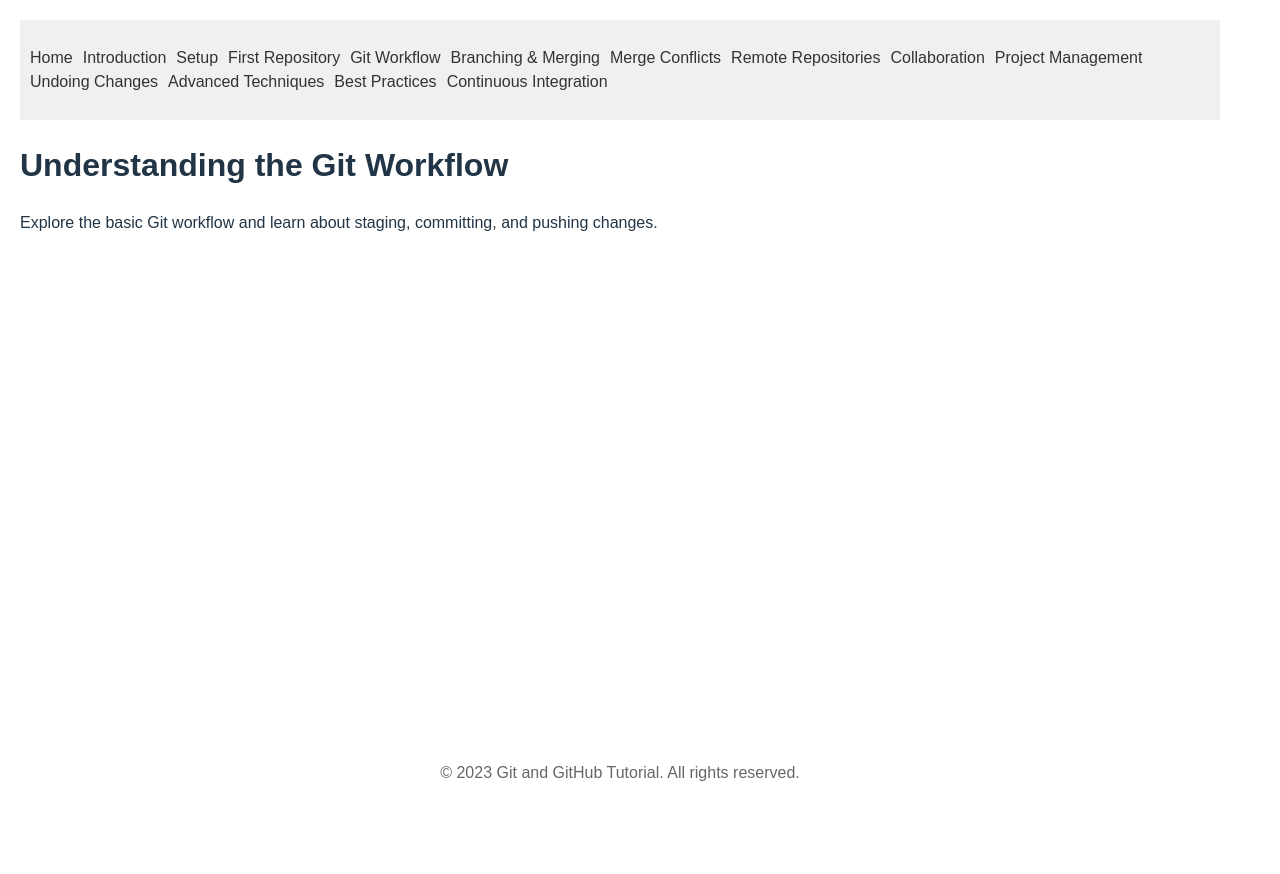
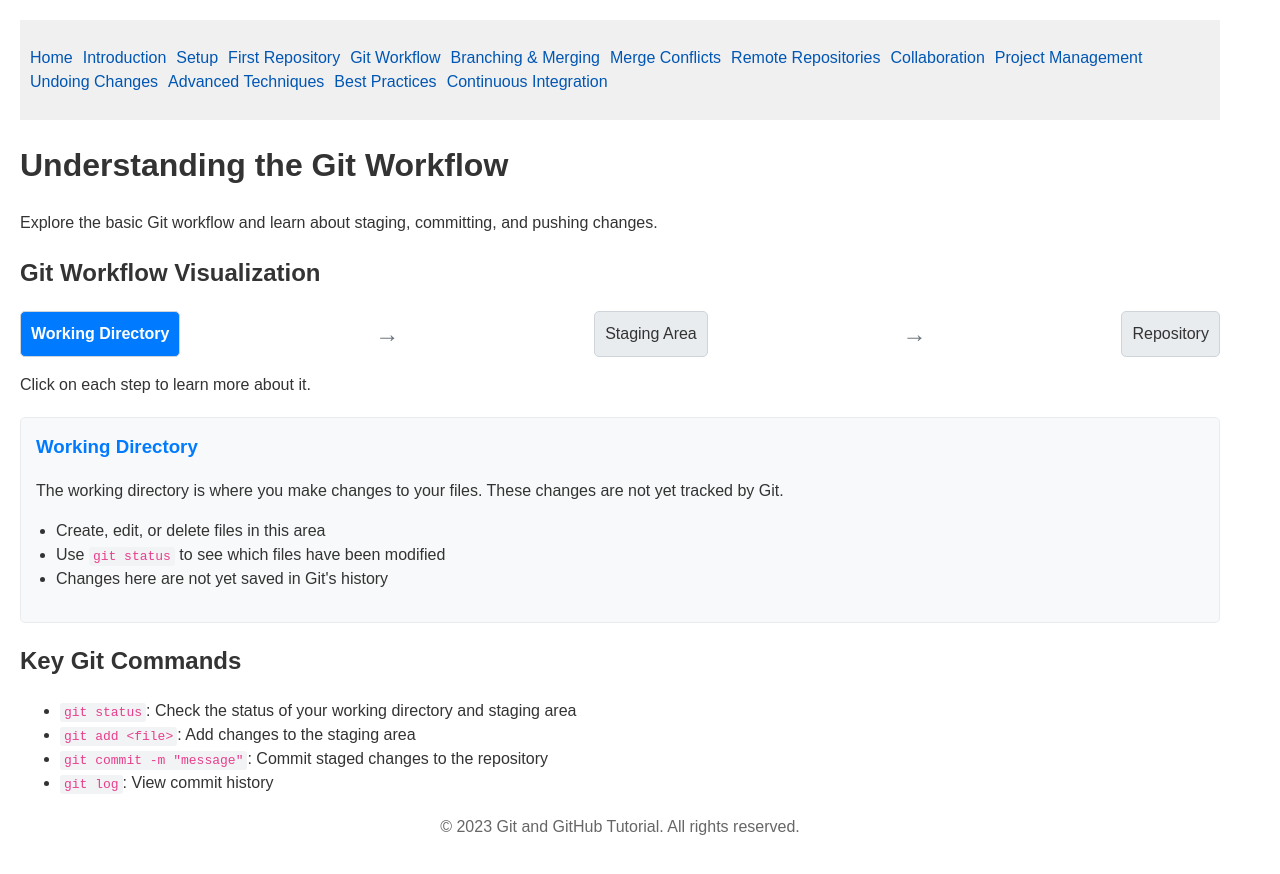
Before and after one commit to mamertofabian/github-interactive-tutorial, a React (Vite) app: page /git-workflow in a window 1280 px wide. Before the commit the page ends 821 px from the top, so only its background shows below. Built offline with nearby package versions, Linux system fonts and the light colour scheme.

Commit message:
Implement Git Workflow

```diff
--- a/src/App.css
+++ b/src/App.css
@@ -3,6 +3,8 @@
   max-width: 1200px;
   margin: 0 auto;
   padding: 20px;
+  color: #333;
+  background-color: #fff;
 }
 
 header {
@@ -24,7 +26,7 @@ nav ul li {
 
 nav ul li a {
   text-decoration: none;
-  color: #333;
+  color: #0056b3;
 }
 
 main {
@@ -44,24 +46,26 @@ footer {
 }
 
 .conflict-warning {
-  background-color: #ffeeee;
-  border: 1px solid #ffcccc;
+  background-color: #fff3cd;
+  border: 1px solid #ffeeba;
+  color: #856404;
   padding: 10px;
   margin-top: 10px;
 }
 
-/* New styles for the Setup component */
+/* Styles for the Setup component */
 .setup button {
   margin-right: 10px;
   margin-bottom: 10px;
   padding: 5px 10px;
-  background-color: #f0f0f0;
-  border: 1px solid #ccc;
+  background-color: #007bff;
+  color: #fff;
+  border: 1px solid #0056b3;
   cursor: pointer;
 }
 
 .setup button:hover {
-  background-color: #e0e0e0;
+  background-color: #0056b3;
 }
 
 .setup form {
@@ -83,7 +87,8 @@ footer {
 }
 
 .setup pre {
-  background-color: #f0f0f0;
+  background-color: #f8f9fa;
+  color: #333;
   padding: 10px;
   border-radius: 5px;
   overflow-x: auto;
@@ -146,3 +151,94 @@ footer {
     width: 100%;
   }
 }
+
+/* Styles for the GitWorkflow component */
+.workflow-visualization {
+  margin-bottom: 20px;
+}
+
+.workflow-container {
+  display: flex;
+  justify-content: space-between;
+  align-items: center;
+  margin-bottom: 10px;
+}
+
+.workflow-step {
+  background-color: #e9ecef;
+  color: #333;
+  border: 1px solid #ced4da;
+  padding: 10px;
+  border-radius: 5px;
+  cursor: pointer;
+  transition: background-color 0.3s;
+}
+
+.workflow-step:hover {
+  background-color: #ced4da;
+}
+
+.workflow-step.active {
+  background-color: #007bff;
+  color: #fff;
+  font-weight: bold;
+}
+
+.workflow-arrow {
+  font-size: 24px;
+  color: #6c757d;
+}
+
+.workflow-explanation {
+  background-color: #f8f9fa;
+  color: #333;
+  border: 1px solid #e9ecef;
+  padding: 15px;
+  border-radius: 5px;
+  margin-bottom: 20px;
+}
+
+.workflow-explanation h3 {
+  margin-top: 0;
+  color: #007bff;
+}
+
+.workflow-explanation ul {
+  padding-left: 20px;
+}
+
+code {
+  background-color: #f1f3f5;
+  color: #e83e8c;
+  padding: 2px 4px;
+  border-radius: 3px;
+}
+
+@media (max-width: 768px) {
+  nav ul {
+    flex-direction: column;
+  }
+
+  nav ul li {
+    margin-bottom: 5px;
+  }
+
+  .setup input {
+    width: 100%;
+  }
+
+  .workflow-container {
+    flex-direction: column;
+  }
+
+  .workflow-step {
+    margin-bottom: 10px;
+    width: 100%;
+    text-align: center;
+  }
+
+  .workflow-arrow {
+    transform: rotate(90deg);
+    margin: 10px 0;
+  }
+}
--- /dev/null
+++ b/src/components/WorkflowExplanation.tsx
@@ -0,0 +1,51 @@
+import React from 'react'
+
+interface WorkflowExplanationProps {
+  currentStep: 'working' | 'staging' | 'repository'
+}
+
+const WorkflowExplanation: React.FC<WorkflowExplanationProps> = ({ currentStep }) => {
+  const explanations = {
+    working: (
+      <>
+        <h3>Working Directory</h3>
+        <p>The working directory is where you make changes to your files. These changes are not yet tracked by Git.</p>
+        <ul>
+          <li>Create, edit, or delete files in this area</li>
+          <li>Use <code>git status</code> to see which files have been modified</li>
+          <li>Changes here are not yet saved in Git's history</li>
+        </ul>
+      </>
+    ),
+    staging: (
+      <>
+        <h3>Staging Area</h3>
+        <p>The staging area is where you prepare changes for a commit. It's like a "pre-commit" holding area.</p>
+        <ul>
+          <li>Use <code>git add &lt;file&gt;</code> to stage changes</li>
+          <li>You can stage specific files or all changes at once</li>
+          <li>Staged changes are ready to be committed</li>
+        </ul>
+      </>
+    ),
+    repository: (
+      <>
+        <h3>Repository</h3>
+        <p>The repository is where Git permanently stores changes as commits. Each commit is a snapshot of your project.</p>
+        <ul>
+          <li>Use <code>git commit -m "message"</code> to create a new commit</li>
+          <li>Commits are saved in the project's history</li>
+          <li>You can view the commit history with <code>git log</code></li>
+        </ul>
+      </>
+    ),
+  }
+
+  return (
+    <div className="workflow-explanation">
+      {explanations[currentStep]}
+    </div>
+  )
+}
+
+export default WorkflowExplanation
--- /dev/null
+++ b/src/components/WorkflowVisualization.tsx
@@ -0,0 +1,39 @@
+import React from 'react'
+
+interface WorkflowVisualizationProps {
+  currentStep: 'working' | 'staging' | 'repository'
+  setCurrentStep: React.Dispatch<React.SetStateAction<'working' | 'staging' | 'repository'>>
+}
+
+const WorkflowVisualization: React.FC<WorkflowVisualizationProps> = ({ currentStep, setCurrentStep }) => {
+  return (
+    <div className="workflow-visualization">
+      <h2>Git Workflow Visualization</h2>
+      <div className="workflow-container">
+        <div
+          className={`workflow-step ${currentStep === 'working' ? 'active' : ''}`}
+          onClick={() => setCurrentStep('working')}
+        >
+          Working Directory
+        </div>
+        <div className="workflow-arrow">→</div>
+        <div
+          className={`workflow-step ${currentStep === 'staging' ? 'active' : ''}`}
+          onClick={() => setCurrentStep('staging')}
+        >
+          Staging Area
+        </div>
+        <div className="workflow-arrow">→</div>
+        <div
+          className={`workflow-step ${currentStep === 'repository' ? 'active' : ''}`}
+          onClick={() => setCurrentStep('repository')}
+        >
+          Repository
+        </div>
+      </div>
+      <p>Click on each step to learn more about it.</p>
+    </div>
+  )
+}
+
+export default WorkflowVisualization
--- a/src/pages/GitWorkflow.tsx
+++ b/src/pages/GitWorkflow.tsx
@@ -1,12 +1,25 @@
-import React from 'react'
+import React, { useState } from 'react'
+import WorkflowVisualization from '../components/WorkflowVisualization'
+import WorkflowExplanation from '../components/WorkflowExplanation'
 
 const GitWorkflow: React.FC = () => {
+  const [currentStep, setCurrentStep] = useState<'working' | 'staging' | 'repository'>('working')
+
   return (
     <div className="git-workflow">
       <h1>Understanding the Git Workflow</h1>
       <p>Explore the basic Git workflow and learn about staging, committing, and pushing changes.</p>
-      {/* TODO: Add visual representation of Git workflow */}
-      {/* TODO: Add explanation of working directory, staging area, and repository */}
+
+      <WorkflowVisualization currentStep={currentStep} setCurrentStep={setCurrentStep} />
+      <WorkflowExplanation currentStep={currentStep} />
+
+      <h2>Key Git Commands</h2>
+      <ul>
+        <li><code>git status</code>: Check the status of your working directory and staging area</li>
+        <li><code>git add &lt;file&gt;</code>: Add changes to the staging area</li>
+        <li><code>git commit -m "message"</code>: Commit staged changes to the repository</li>
+        <li><code>git log</code>: View commit history</li>
+      </ul>
     </div>
   )
 }
```
